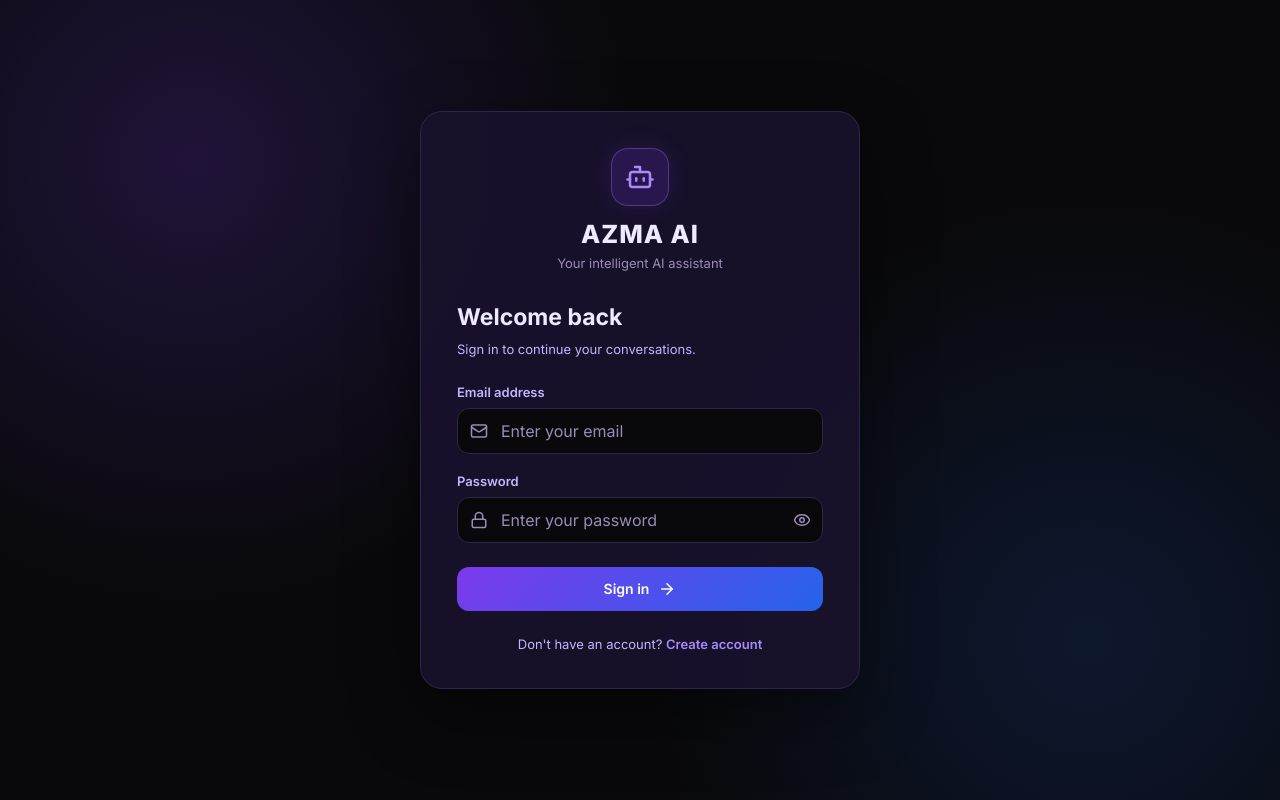
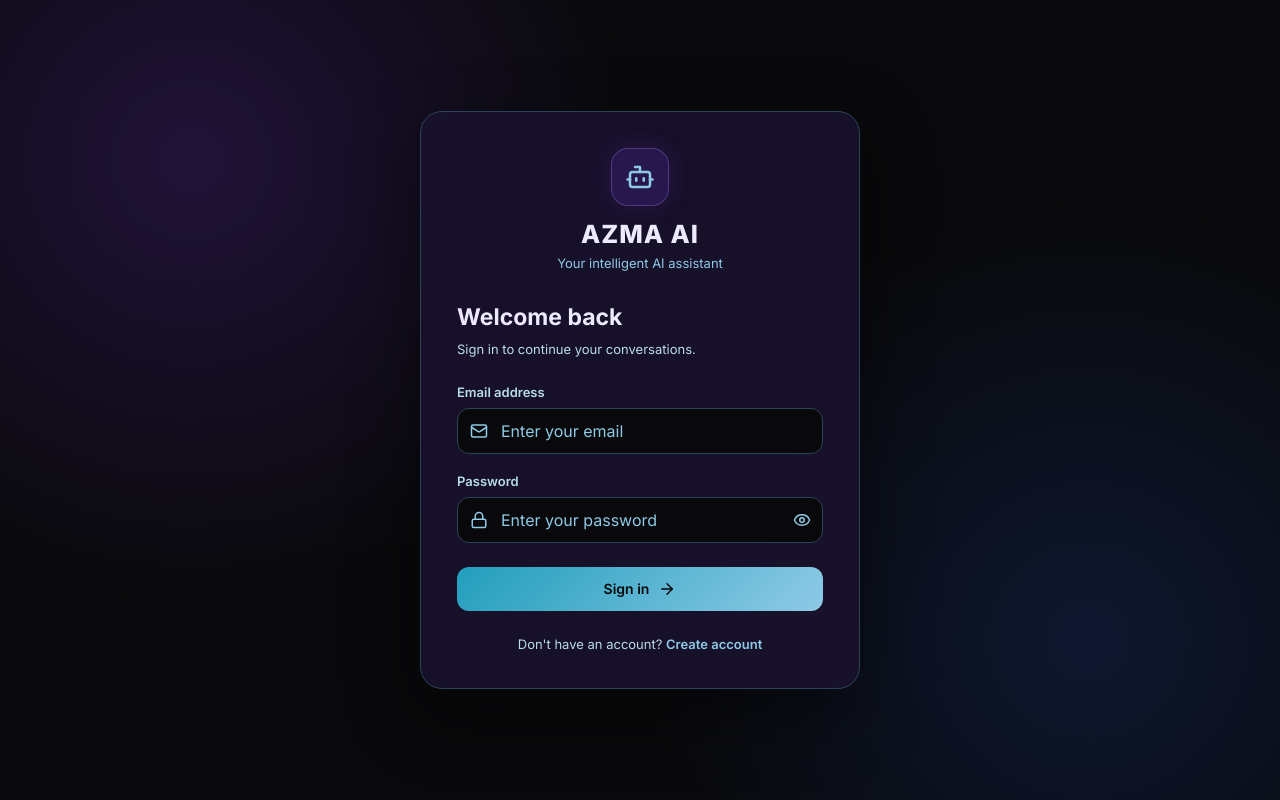
Before and after one commit to abdimalikcarte-lab/Azma-AI, a React (Vite) app in the folder Client/: page /login in a window 1280 px wide. Built offline with nearby package versions, Linux system fonts and the light colour scheme; no server answers.

Commit message:
Update brand colors in styles.css

```diff
--- a/Client/src/styles.css
+++ b/Client/src/styles.css
@@ -13,22 +13,22 @@
   text-rendering: optimizeLegibility;
   -webkit-font-smoothing: antialiased;
 
-  /* BRAND COLORS */
   --bg-primary: #09090B;
-  --bg-secondary: #18112B;
-  --bg-card: #151026;
-  --bg-hover: #21183A;
+  --bg-secondary: #111B27;
+  --bg-card: #152536;
+  --bg-hover: #1B3445;
 
-  --border-color: #302447;
+  --border-color: #294456;
 
   --text-primary: #EDE9FE;
-  --text-secondary: #C4B5FD;
-  --text-muted: #9B8BB8;
+  --text-secondary: #B8DCEB;
+  --text-muted: #8ECAE6;
 
-  --accent: #7C3AED;
-  --accent-hover: #6D28D9;
-  --accent-light: #A78BFA;
-  --accent-blue: #2563EB;
+  --accent: #219EBC;
+  --accent-hover: #187F9A;
+  --accent-light: #8ECAE6;
+  --accent-purple: #7C3AED;
+  --accent-blue: #219EBC;
 
   --success: #22C55E;
   --danger: #EF4444;
@@ -39,7 +39,6 @@
 
   --transition: 0.2s ease;
 }
-
 /* =====================================
    RESET
 ===================================== */
@@ -132,14 +131,15 @@ ul {
 }
 
 .btn-primary {
-  background: linear-gradient(135deg, var(--accent), var(--accent-blue));
-  color: #fff;
+  background: linear-gradient(135deg, #219EBC, #8ECAE6);
+  color: #09090B;
 }
 
 .btn-primary:hover {
-  background: linear-gradient(135deg, var(--accent-hover), #1D4ED8);
+  background: linear-gradient(135deg, #187F9A, #219EBC);
+  color: #FFFFFF;
   transform: translateY(-1px);
-}
+   }
 
 .btn-secondary {
   background: var(--bg-card);
```
